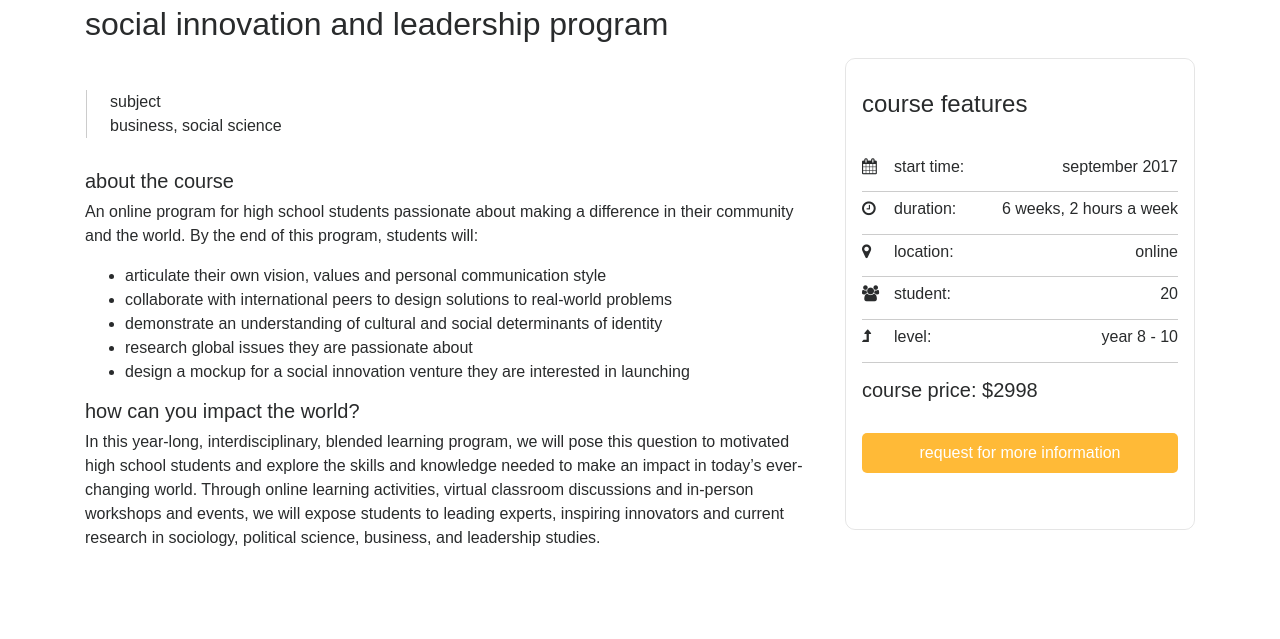
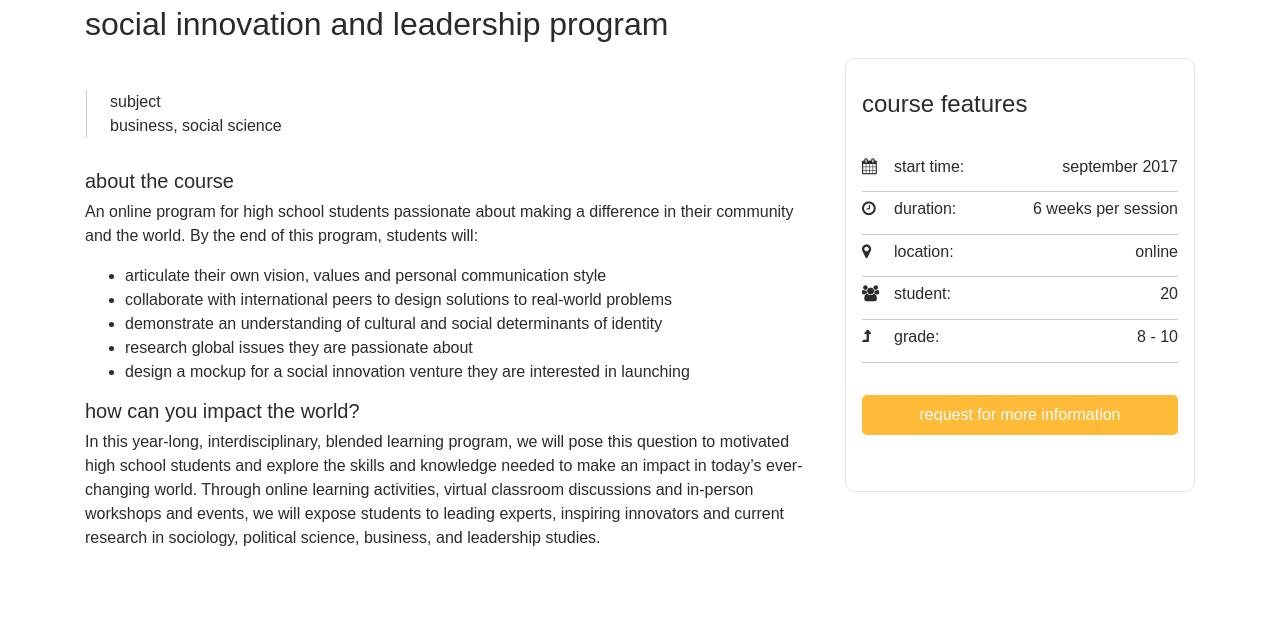
Before and after one commit to xuezhouappdev/knovva_beta1.0, a PHP site: page /social-innovation-leadership.php in a window 1280 px wide. Shown: the part 785-1424 px from the top of the page. Run offline with PHP 8.4, Linux system fonts and the light colour scheme; data that the repository does not hold is empty; some libraries are stand-ins or nearby versions.

Commit message:
updated g20 and sie

```diff
--- a/app/g20.php
+++ b/app/g20.php
@@ -76,7 +76,7 @@ include 'header.php'; ?>
                        <li><h5><i class="fa fa-clock-o" aria-hidden="true"></i>duration:<span class="pull-right">13 days</span></h5></li>
                        <li><h5><i class="fa fa-map-marker" aria-hidden="true"></i>location:<span class="pull-right"><a target="_blank" href="https://en.wikipedia.org/wiki/Qingdao">Qingdao, China</a></span></h5></li>
                        <li><h5><i class="fa fa-users" aria-hidden="true"></i>student:<span class="pull-right">23</span></h5></li>
-                       <li><h5><i class="fa fa-level-up" aria-hidden="true"></i>level:<span class="pull-right">year 9 - 12</span></h5></li>
+                       <li><h5><i class="fa fa-level-up" aria-hidden="true"></i>grade:<span class="pull-right">9 - 12</span></h5></li>
                    </ul>
                    <h5>course price: $2998</h5>
                    <a class="enroll-btn">enrollment has ended</a>
--- a/app/social-innovation-leadership.php
+++ b/app/social-innovation-leadership.php
@@ -80,12 +80,12 @@ include 'header.php'; ?>
                    <h4>course features</h4>
                    <ul class="list-unstyled">
                        <li><h5><i class="fa fa-calendar" aria-hidden="true"></i>start time:<span class="pull-right">september 2017</span></h5></li>
-                       <li><h5><i class="fa fa-clock-o" aria-hidden="true"></i>duration:<span class="pull-right">6 weeks, 2 hours a week </span></h5></li>
+                       <li><h5><i class="fa fa-clock-o" aria-hidden="true"></i>duration:<span class="pull-right">6 weeks per session</span></h5></li>
                        <li><h5><i class="fa fa-map-marker" aria-hidden="true"></i>location:<span class="pull-right">online</span></h5></li>
                        <li><h5><i class="fa fa-users" aria-hidden="true"></i>student:<span class="pull-right">20</span></h5></li>
-                       <li><h5><i class="fa fa-level-up" aria-hidden="true"></i>level:<span class="pull-right">year 8 - 10</span></h5></li>
+                       <li><h5><i class="fa fa-level-up" aria-hidden="true"></i>grade:<span class="pull-right">8 - 10</span></h5></li>
                    </ul>
-                   <h5>course price: $2998</h5>
+<!--                   <h5>course price: $2998</h5>-->
                    <a class="enroll-btn" data-toggle="modal" data-target="#myModal">request for more information</a>
                </div>
            </div>
```
